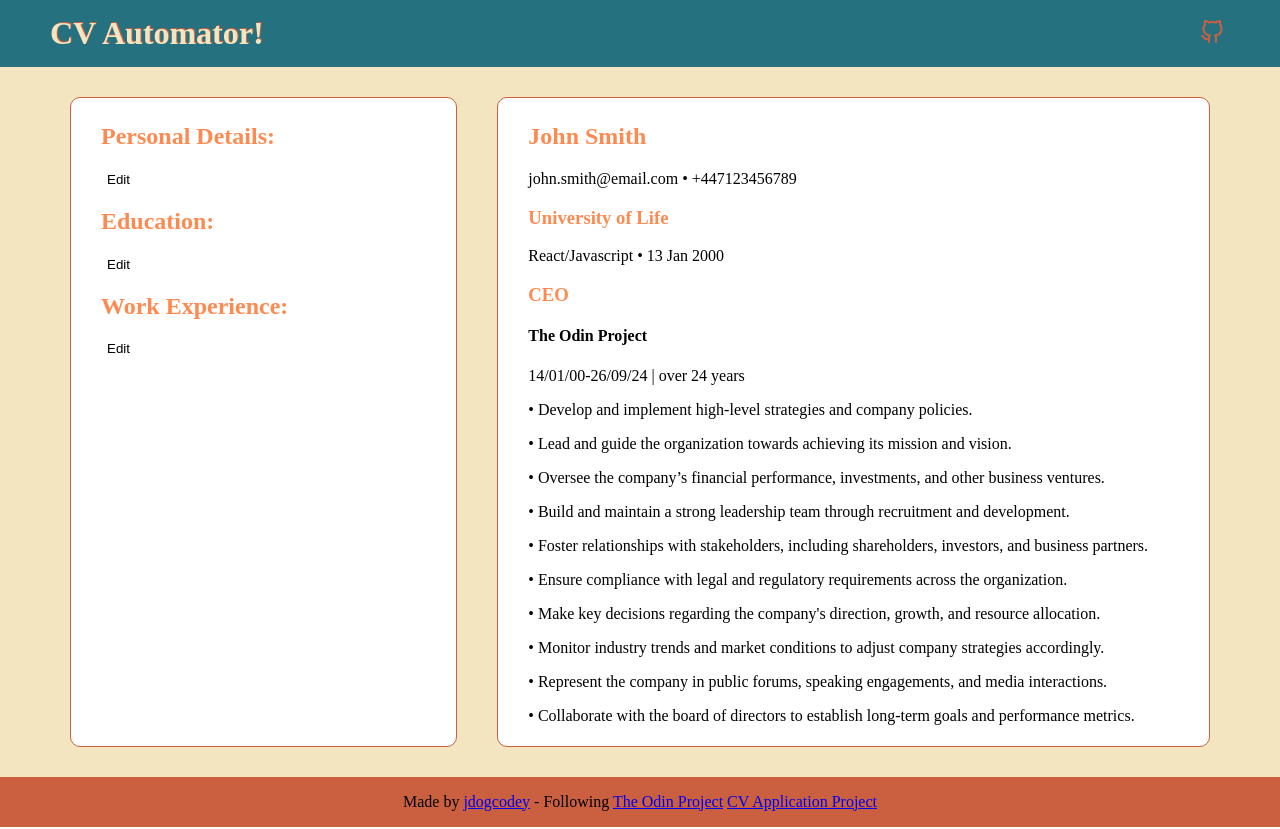
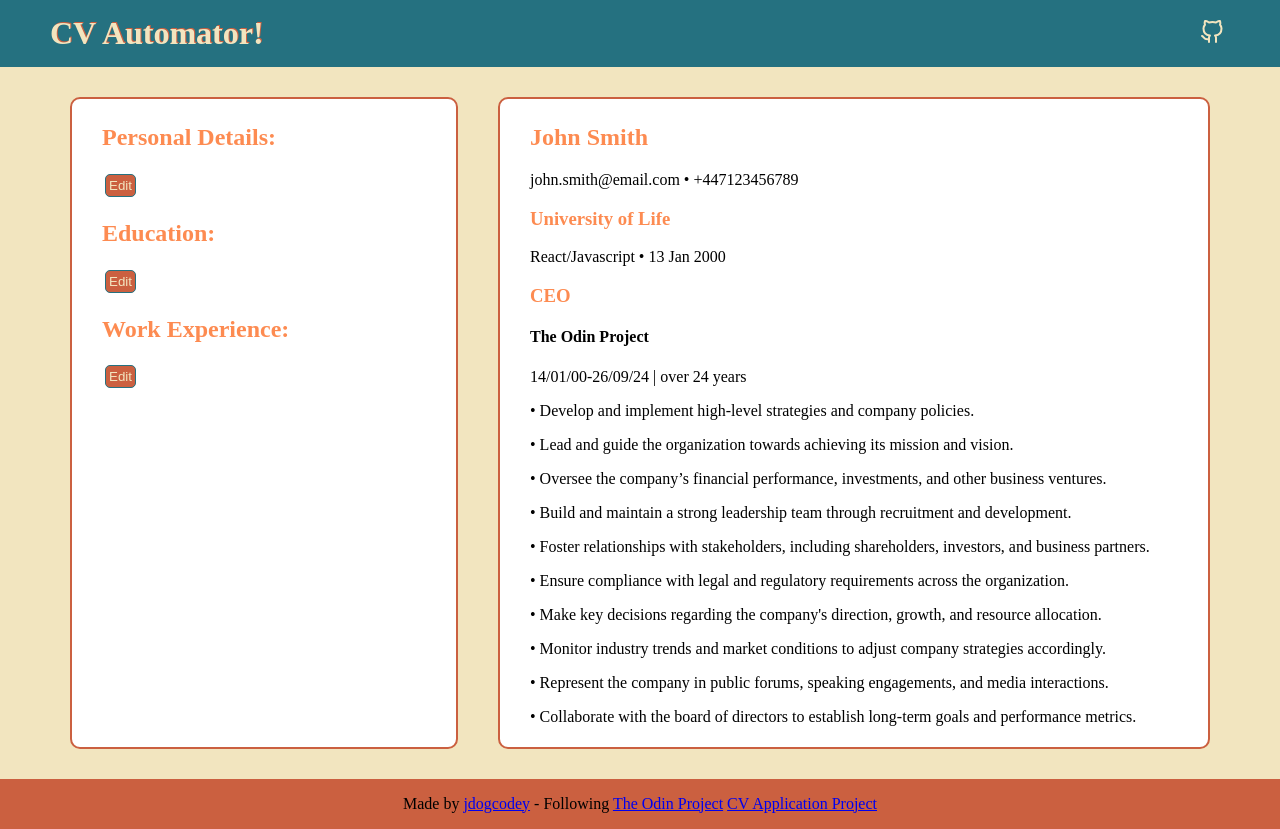
Before and after one commit to jdogcodey/cv-application-project, a React (Vite) app: page / in a window 1280 px wide. Built offline with nearby package versions, Linux system fonts and the light colour scheme.

Commit message:
Basic design for buttons

```diff
--- a/src/components/Eduexperience.jsx
+++ b/src/components/Eduexperience.jsx
@@ -68,9 +68,9 @@ export default function Eduexperience({ eduExperience, setEduExperience }) {
             <input type='text' id='Course' name='Course' placeholder={item['Course']} value={editedStatus[index]['Course'] ? item['Course']  : ''} onChange={(e) => updateDetail(e, index)}></input>
             <label htmlFor='Date'>Date:</label>
             <input type='date' id='Date' name='Date' placeholder={item['Date']} value={editedStatus[index]['Date'] ? item['Date']  : ''} onChange={(e) => updateDetail(e, index)}></input>
-            <input type='submit' value='Update'></input>
-            {formData.length > 1 && <button onClick={() => removeItem(index)}>Remove</button>}
-            {index === formData.length - 1 && <button onClick={() => addIndex(index)}>Add New</button>}
+            <input className='regButton' type='submit' value='Update'></input>
+            {formData.length > 1 && <button className='regButton' onClick={() => removeItem(index)}>Remove</button>}
+            {index === formData.length - 1 && <button className='regButton' onClick={() => addIndex(index)}>Add New</button>}
         </form>
     ))}
     </>
--- a/src/components/Jobexperience.jsx
+++ b/src/components/Jobexperience.jsx
@@ -118,13 +118,13 @@ export default function Jobexperience({ workExperience, setWorkExperience }) {
                     <div key={respIndex}>
                     <label htmlFor={respIndex}>{`Responsibility ${respIndex + 1}:`}</label>
                     <input type='textarea' id={respIndex} name={respIndex} placeholder={item['Responsibilities'][respIndex]} value={editedStatus[index]['Responsibilities'][respIndex] ? item['Responsibilities'][respIndex] : ''} onChange={(e) => updateResponsibility(e, index, respIndex)}></input>
-                    {formData[index]['Responsibilities'].length > 1 && <button onClick={() => removeResp(index, respIndex)}>Remove</button>}
-                    {respIndex === formData[index]['Responsibilities'].length - 1 && <button onClick={(e) => addResponsibility(e, index, respIndex)}>Add New Responsibility</button>}
+                    {formData[index]['Responsibilities'].length > 1 && <button className='regButton' onClick={() => removeResp(index, respIndex)}>Remove</button>}
+                    {respIndex === formData[index]['Responsibilities'].length - 1 && <button className='regButton' onClick={(e) => addResponsibility(e, index, respIndex)}>Add New Responsibility</button>}
                     </ div>
                 ))}
-                <input type='submit' value='Update'></input>
-                {formData.length > 1 && <button onClick={() => removeItem(index)}>Remove</button>}
-                {index === formData.length - 1 && <button onClick={() => addIndex(index)}>Add New</button>}
+                <input className='regButton' type='submit' value='Update'></input>
+                {formData.length > 1 && <button className='regButton' onClick={() => removeItem(index)}>Remove</button>}
+                {index === formData.length - 1 && <button className='regButton' onClick={() => addIndex(index)}>Add New</button>}
             </form>
         ))}
     </>
--- a/src/components/MainContent.jsx
+++ b/src/components/MainContent.jsx
@@ -21,25 +21,25 @@ export default function MainContent() {
             <h2>Personal Details:</h2>
             {currentSection === 1 && <>
             <Personalinfo personalInfo={currentPersonalInfo} setPersonalInfo={setPersonalInfo}/>
-            <button onClick={() => {setSection(0)}}>Hide</button>
+            <button className='regButton' onClick={() => {setSection(0)}}>Hide</button>
             </>}
-            {currentSection !== 1 && <button onClick={() => {setSection(1)}}>Edit</button>}
+            {currentSection !== 1 && <button className='regButton' onClick={() => {setSection(1)}}>Edit</button>}
         </section>
         <section>
             <h2>Education:</h2>
             {currentSection === 2 && <>
             <Eduexperience eduExperience={currentEduExperience} setEduExperience={setEduExperience}/>
-            <button onClick={() => {setSection(0)}}>Hide</button>
+            <button className='regButton' onClick={() => {setSection(0)}}>Hide</button>
             </>}
-            {currentSection !== 2 && <button onClick={() => {setSection(2)}}>Edit</button>}
+            {currentSection !== 2 && <button className='regButton' onClick={() => {setSection(2)}}>Edit</button>}
         </section>
         <section>
             <h2>Work Experience:</h2>
             {currentSection === 3 && <>
             <Jobexperience workExperience={currentWorkExperience} setWorkExperience={setWorkExperience}/>
-            <button onClick={() => {setSection(0)}}>Hide</button>
+            <button className='regButton' onClick={() => {setSection(0)}}>Hide</button>
             </>}
-            {currentSection !== 3 && <button onClick={() => {setSection(3)}}>Edit</button>}
+            {currentSection !== 3 && <button className='regButton' onClick={() => {setSection(3)}}>Edit</button>}
         </section>
     </section>
     <section id='right'>
--- a/src/components/Personalinfo.jsx
+++ b/src/components/Personalinfo.jsx
@@ -24,7 +24,7 @@ export default function Personalinfo({ personalInfo, setPersonalInfo }) {
             <input type='email' id='Email' name='Email' placeholder={personalInfo['Email']} onChange={updateDetail}></input>
             <label htmlFor='Number'>Phone: <span>Format +44(7123456789)</span>+44</label>
             <input type='tel' id='Number' name='Number' pattern='[0-9]{11}' placeholder={personalInfo['Number']} onChange={updateDetail}></input>
-            <input type='submit' value='Update'></input>
+            <input className='regButton' type='submit' value='Update'></input>
         </form>
     </>
 }
--- a/src/index.css
+++ b/src/index.css
@@ -62,7 +62,7 @@ h1 {
 }
 
 #github-logo {
-    filter: invert(41%) sepia(96%) saturate(618%) hue-rotate(333deg) brightness(88%) contrast(77%);
+    filter: invert(99%) sepia(2%) saturate(4545%) hue-rotate(329deg) brightness(93%) contrast(105%);
 }
 
 h2, h3 {
@@ -72,9 +72,19 @@ h2, h3 {
 #left, #right {
     background-color: #ffffff;
     border-radius: 10px;
-    border: 1px solid #CB6040;
+    border: 2px solid #CB6040;
     padding: 5px 30px;
     margin: 20px;
+}
+
+.regButton {
+    background-color: #CB6040;
+    color: #F2E5BF;
+    border-radius: 5px;
+    border: 1px solid #257180;
+    box-shadow: none;
+    padding: 3px;
+    margin: 3px;
 }
 
 #left {
```
